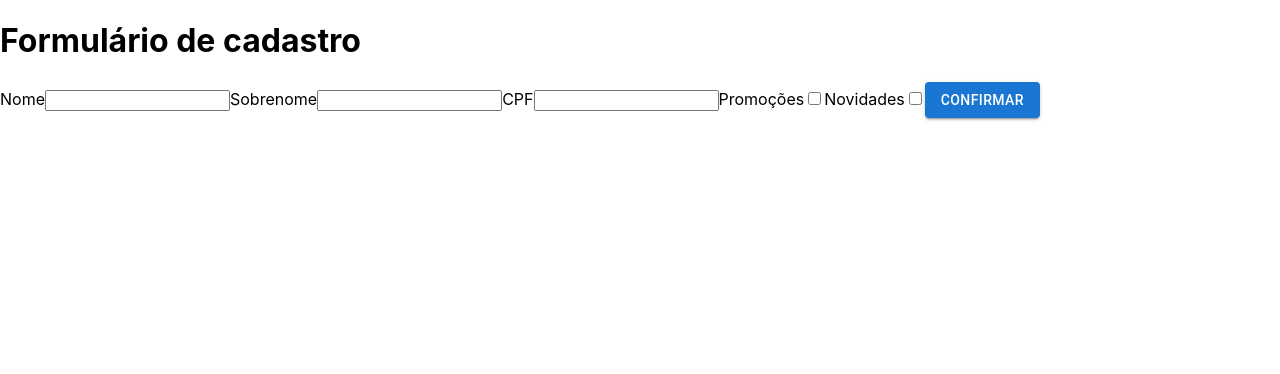
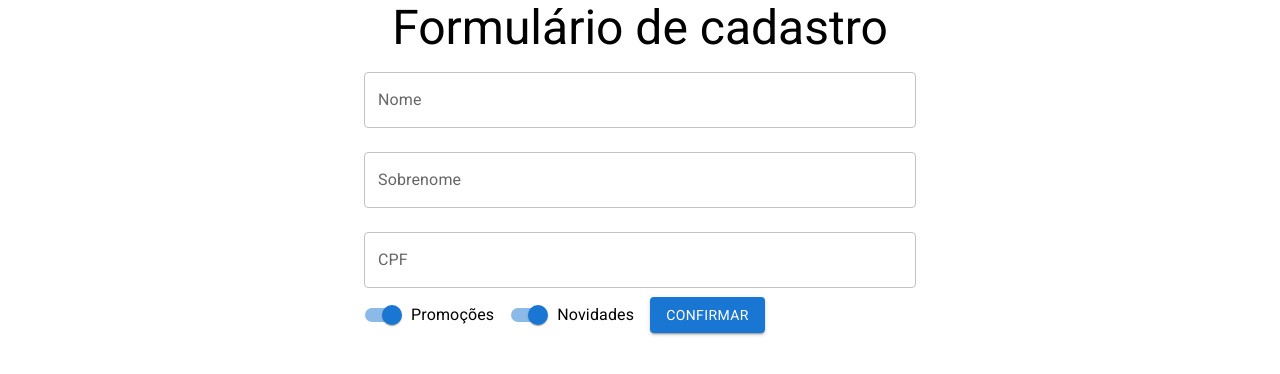
Before and after one commit to ClaudiOmatheuuss/functionComponents-react, a React (Create React App) app: page / in a window 1280 px wide. Shown: the top 374 px of the page. Built offline with nearby package versions, Linux system fonts and the light colour scheme.

Commit message:
utilizando o material ui

```diff
--- a/package.json
+++ b/package.json
@@ -9,6 +9,7 @@
     "@testing-library/jest-dom": "^5.17.0",
     "@testing-library/react": "^13.4.0",
     "@testing-library/user-event": "^13.5.0",
+    "fontsource-roboto": "^4.0.0",
     "react": "^18.2.0",
     "react-dom": "^18.2.0",
     "react-scripts": "5.0.1",
--- a/src/App.js
+++ b/src/App.js
@@ -1,16 +1,18 @@
-import { Component, Fragment } from 'react';
+import { Component } from 'react';
 import './App.css';
 
 import FormularioCadastro from './components/FormularioCadastro/FormularioCadastro'
+import { Container, Typography } from '@mui/material';
+import 'fontsource-roboto'
 
 class App extends Component {
 
   render() {
     return (
-      <Fragment>
-        <h1>Formulário de cadastro</h1>
+      <Container component="article" maxWidth="sm">
+        <Typography variant='h3' component='h1' align='center'>Formulário de cadastro</Typography>
         <FormularioCadastro />
-      </Fragment>
+      </Container>
     );
   }
 }
--- a/src/components/FormularioCadastro/FormularioCadastro.jsx
+++ b/src/components/FormularioCadastro/FormularioCadastro.jsx
@@ -1,23 +1,42 @@
-import { Button } from '@mui/material';
+import { Button, TextField, Switch, FormControlLabel } from '@mui/material';
 import React from 'react';
 
-function FormularioCadastro () {
+function FormularioCadastro() {
     return (
         <form>
-            <label>Nome</label>
-            <input type='text' />
+            <TextField
+                id="nome"
+                label="Nome"
+                variant="outlined"
+                margin='normal'
+                fullWidth
+            />
 
-            <label>Sobrenome</label>
-            <input type='text' />
+            <TextField
+                id="sobrenome"
+                label="Sobrenome"
+                variant="outlined"
+                margin='normal'
+                fullWidth
+            />
 
-            <label>CPF</label>
-            <input type='text' />
+            <TextField
+                id="cpf"
+                label="CPF"
+                variant="outlined"
+                margin='normal'
+                fullWidth
+            />
 
-            <label>Promoções</label>
-            <input type='checkbox' />
+            <FormControlLabel
+                label="Promoções"
+                control={<Switch name='promocoes' defaultChecked color='primary' />}
+            />
 
-            <label>Novidades</label>
-            <input type='checkbox' />
+            <FormControlLabel
+                label="Novidades"
+                control={<Switch name='novidades' defaultChecked color='primary' />}
+            />
 
             <Button variant='contained' color='primary' type='submit'>Confirmar</Button>
         </form>
```
Also changed, not shown: 1 other file (tests, documents, lock files or other folders).
